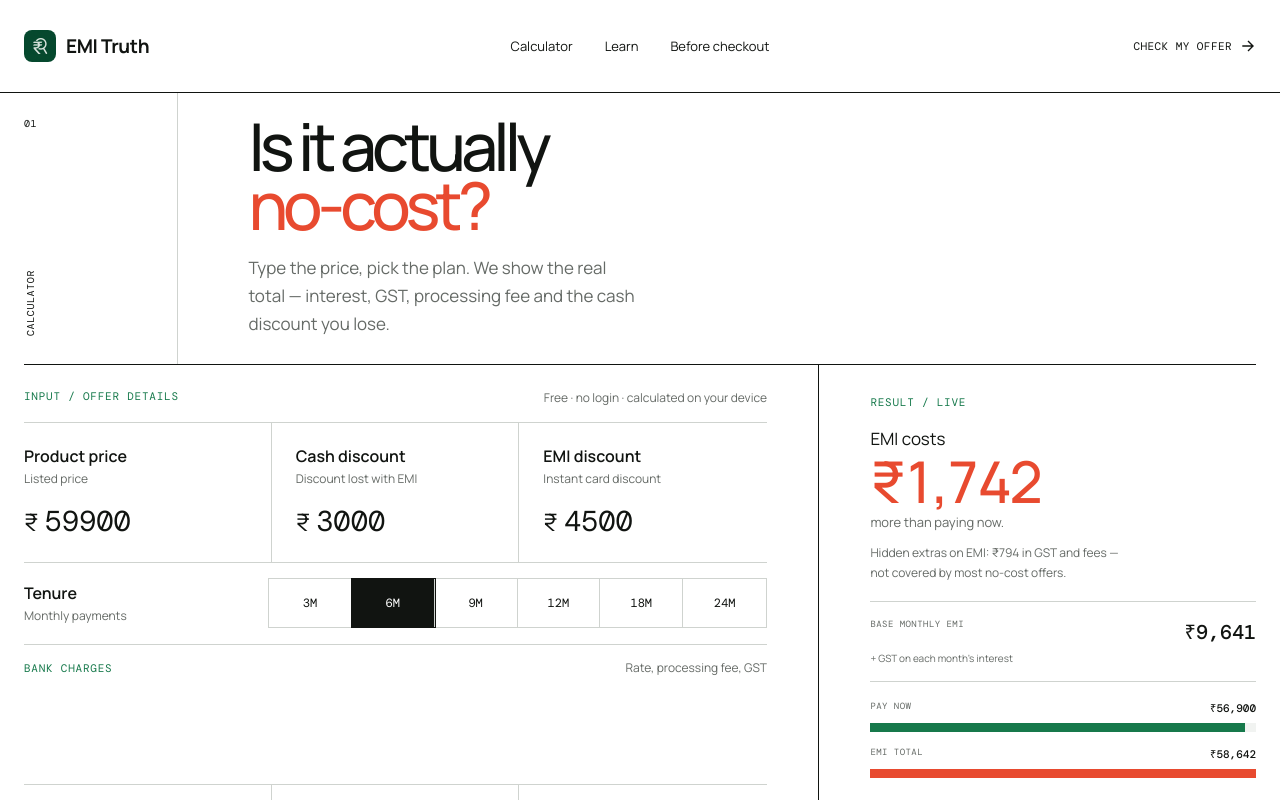
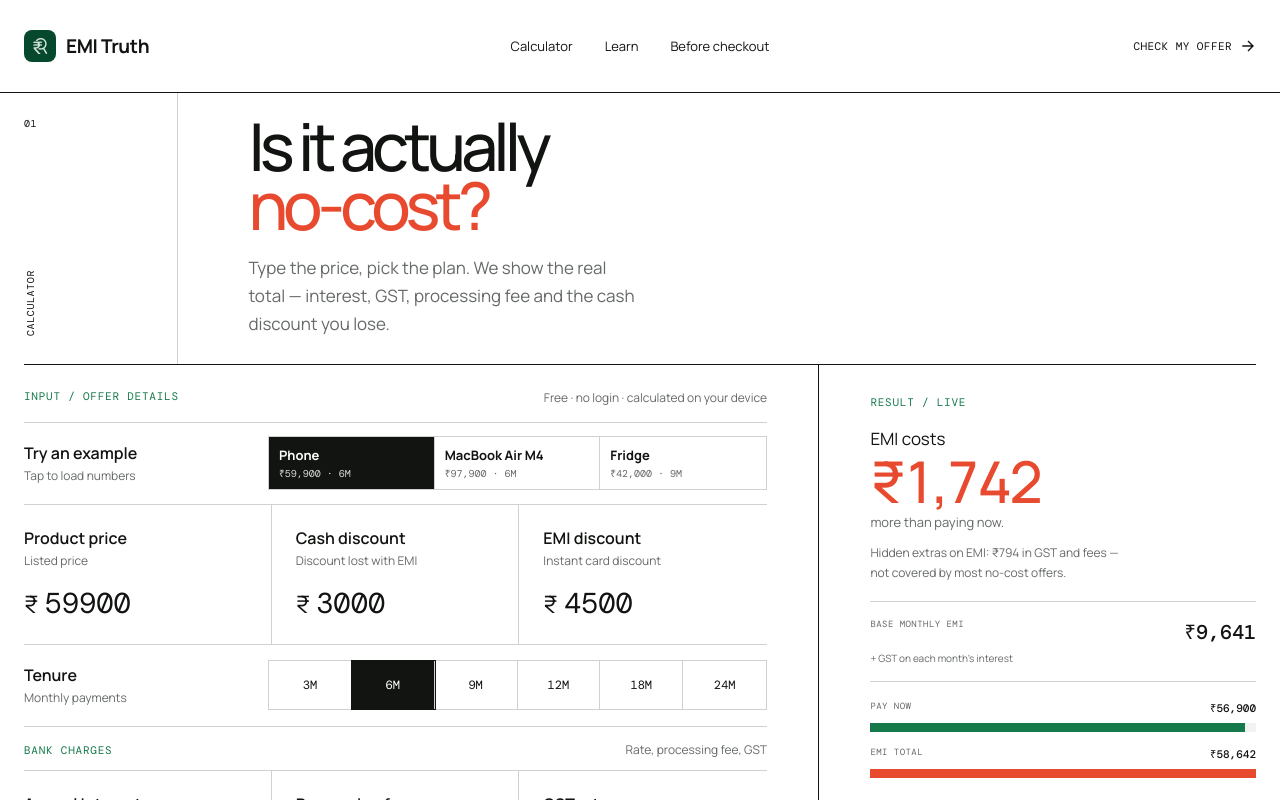
Before and after one commit to peterish8/Emi-Truth, a React (Vite) app: page / in a window 1280 px wide. Shown: the top 800 px of the page. Built offline with nearby package versions, Linux system fonts and the light colour scheme.

Commit message:
Restore flat-grid try examples with MacBook Air M4 India preset

```diff
--- a/src/App.jsx
+++ b/src/App.jsx
@@ -3,6 +3,8 @@ import { Analytics } from "@vercel/analytics/react";
 import { SpeedInsights } from "@vercel/speed-insights/react";
 import {
   calculateEmi,
+  findMatchingPreset,
+  offerPresets,
   readInputsFromUrl,
   toShareUrl,
 } from "./calculator";
@@ -210,10 +212,24 @@ function CostComposition({ result }) {
 function HomePage() {
   const [inputs, setInputs] = useState(readInputsFromUrl);
   const [copied, setCopied] = useState(false);
+  const [activePreset, setActivePreset] = useState(
+    () => findMatchingPreset(readInputsFromUrl())?.id ?? "",
+  );
   const result = useMemo(() => calculateEmi(inputs), [inputs]);
+  const activePresetNote = offerPresets.find((preset) => preset.id === activePreset)?.note;
 
   const updateInput = (key, value) => {
-    setInputs((current) => ({ ...current, [key]: value }));
+    setInputs((current) => {
+      const next = { ...current, [key]: value };
+      setActivePreset(findMatchingPreset(next)?.id ?? "");
+      return next;
+    });
+    setCopied(false);
+  };
+
+  const applyPreset = (preset) => {
+    setInputs(preset.inputs);
+    setActivePreset(preset.id);
     setCopied(false);
   };
 
@@ -254,6 +270,29 @@ function HomePage() {
               <span className="figure-label">INPUT / OFFER DETAILS</span>
               <span>Free · no login · calculated on your device</span>
             </div>
+            <div className="example-row">
+              <div>
+                <span className="input-label">Try an example</span>
+                <span className="input-hint">Tap to load numbers</span>
+              </div>
+              <div className="example-options" aria-label="Example offers">
+                {offerPresets.map((preset) => (
+                  <button
+                    key={preset.id}
+                    type="button"
+                    className={activePreset === preset.id ? "active" : ""}
+                    onClick={() => applyPreset(preset)}
+                    aria-pressed={activePreset === preset.id}
+                  >
+                    <span>{preset.label}</span>
+                    <small>{preset.detail}</small>
+                  </button>
+                ))}
+              </div>
+            </div>
+            {activePresetNote ? (
+              <p className="example-note">{activePresetNote}</p>
+            ) : null}
             <div className="input-grid">
               {fields.slice(0, 3).map((field) => (
                 <NumberInput
--- a/src/calculator.js
+++ b/src/calculator.js
@@ -7,6 +7,52 @@ export const DEFAULT_INPUTS = {
   processingFee: 299,
   gstRate: 18,
 };
+
+export const offerPresets = [
+  {
+    id: "phone",
+    label: "Phone",
+    detail: "₹59,900 · 6M",
+    inputs: { ...DEFAULT_INPUTS },
+  },
+  {
+    id: "macbook",
+    label: "MacBook Air M4",
+    detail: "₹97,900 · 6M",
+    note: "Apple India list price · up to ₹10k card cashback vs 6M no-cost EMI",
+    inputs: {
+      price: 97900,
+      cashDiscount: 10000,
+      emiDiscount: 6500,
+      annualRate: 15,
+      tenure: 6,
+      processingFee: 299,
+      gstRate: 18,
+    },
+  },
+  {
+    id: "fridge",
+    label: "Fridge",
+    detail: "₹42,000 · 9M",
+    inputs: {
+      price: 42000,
+      cashDiscount: 2000,
+      emiDiscount: 2500,
+      annualRate: 15,
+      tenure: 9,
+      processingFee: 199,
+      gstRate: 18,
+    },
+  },
+];
+
+export function findMatchingPreset(inputs) {
+  return offerPresets.find((preset) =>
+    Object.keys(preset.inputs).every(
+      (key) => Number(preset.inputs[key]) === Number(inputs[key]),
+    ),
+  );
+}
 
 export function calculateEmi(inputs) {
   const price = Math.max(0, Number(inputs.price) || 0);
--- a/src/styles.css
+++ b/src/styles.css
@@ -202,6 +202,75 @@ main {
   line-height: 1.65;
 }
 
+.example-row {
+  min-height: 82px;
+  display: grid;
+  grid-template-columns: 220px minmax(0, 1fr);
+  gap: 24px;
+  align-items: center;
+  border-bottom: 1px solid var(--line);
+}
+
+.example-options {
+  display: grid;
+  grid-template-columns: repeat(3, 1fr);
+  width: 100%;
+  border: 1px solid var(--line);
+}
+
+.example-options button {
+  min-height: 52px;
+  padding: 8px 10px;
+  display: grid;
+  gap: 2px;
+  align-content: center;
+  text-align: left;
+  background: transparent;
+  border: 0;
+  border-right: 1px solid var(--line);
+  cursor: pointer;
+  transition:
+    color 140ms ease,
+    background-color 140ms ease;
+}
+
+.example-options button:last-child {
+  border-right: 0;
+}
+
+.example-options button span {
+  font-size: 13px;
+  font-weight: 700;
+}
+
+.example-options button small {
+  color: var(--muted);
+  font-family: "DM Mono", monospace;
+  font-size: 10px;
+}
+
+.example-options button:hover:not(.active) {
+  background: var(--soft);
+}
+
+.example-options button.active {
+  color: #fff;
+  background: var(--ink);
+}
+
+.example-options button.active small {
+  color: #d8ddd8;
+}
+
+.example-note {
+  margin: 0;
+  padding: 10px 0 12px;
+  border-bottom: 1px solid var(--line);
+  color: var(--muted);
+  font-size: 11px;
+  line-height: 1.55;
+}
+
 .bank-charges-label {
   display: flex;
   justify-content: space-between;
@@ -3138,12 +3207,14 @@ h2 {
     border-bottom: 0;
   }
 
+  .example-row,
   .tenure-row {
     padding: 22px 0;
     grid-template-columns: 1fr;
     gap: 20px;
   }
 
+  .example-options,
   .tenure-options {
     grid-template-columns: repeat(3, 1fr);
   }
```
